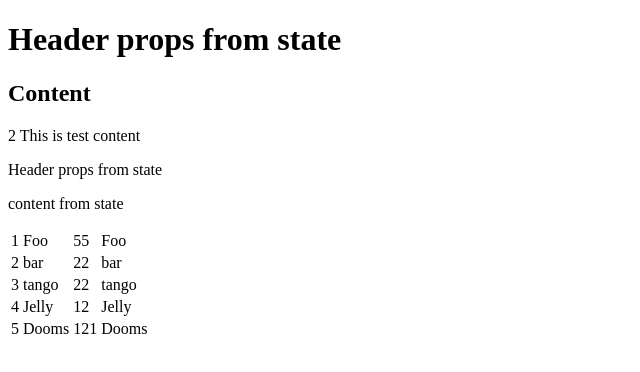
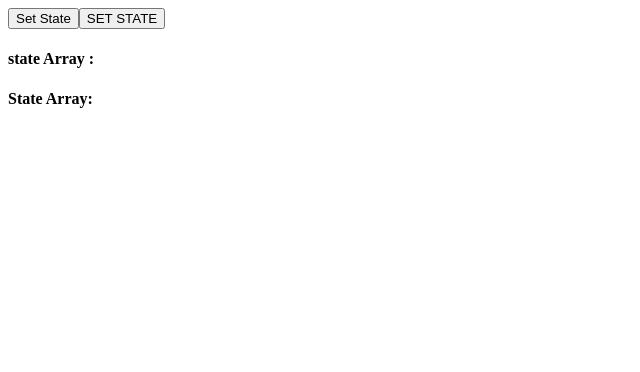
Before and after one commit to artral/ReactApp, a React app: page / in a window 1280 px wide. Shown: the top 372 px of the page, without its empty margins (0-640 px from the left). Built offline with nearby package versions, Linux system fonts and the light colour scheme.

Commit message:
state full ex

```diff
--- a/App.jsx
+++ b/App.jsx
@@ -1,4 +1,6 @@
 import React from 'react';
+import propTypes from 'prop-types'
+
 
 class App extends React.Component {
     constructor(props) {
@@ -10,7 +12,7 @@ class App extends React.Component {
                     { "id": 2, "name": "bar", "age": "22" },
                     { "id": 3, "name": "tango", "age": "22" },
                     { "id": 4, "name": "Jelly", "age": "12" },
-                    { "id": 5, "name": "Dooms", "age": "121" }
+                    { "id": 5, "name": "Belly", "age": "121" }
                 ],
                 header: "Header props from state",
                 content: "content from state"
@@ -20,7 +22,15 @@ class App extends React.Component {
     render() {
         return (
             <div>
-                <Header headerProps={this.state.header} ></Header>
+                <h3>Array: {this.props.propArray}</h3>
+                <h3>Bool: {this.props.propBool ? "True..." : "False..."}</h3>
+                <h3>Func: {this.props.propFunc(3)}</h3>
+                <h3>Number: {this.props.propNumber}</h3>
+                <h3>String: {this.props.propString}</h3>
+                <h3>Object: {this.props.propObject.objectName1}</h3>
+                <h3>Object: {this.props.propObject.objectName2}</h3>
+                <h3>Object: {this.props.propObject.objectName3}</h3>
+
                 <h2>Content</h2>
                 <p data-artral="Name"> {1 + 1} This is test content</p>
                 <p data-artral="Name"> {this.state.header}</p>
@@ -64,5 +74,26 @@ class TableRow extends React.Component {
         )
     }
 }
+App.propTypes =
+    {
+        propArray: propTypes.array.isRequired,
+        propBool: propTypes.bool.isRequired,
+        propFunc: propTypes.func,
+        propNumber: propTypes.number,
+        propString: propTypes.string,
+        propObject: propTypes.object
+    }
+App.defaultProps = {
+    propArray: [1, 2, 3, 4, 5],
+    propBool: true,
+    propFunc: function (e) { return e },
+    propNumber: 1,
+    propString: "String value...",
+    propObject: {
+        objectName1: "objectValue1",
+        objectName2: "objectValue2",
+        objectName3: "objectValue3"
+    }
+}
 
 export default App;
--- /dev/null
+++ b/AppState.jsx
@@ -0,0 +1,31 @@
+import React from 'react';
+import propTypes from 'prop-types'
+
+
+class App extends React.Component {
+    constructor() {
+        super();
+        this.state =
+            {
+                data: [],
+            }
+        this.setStateHandler = this.setStateHandler.bind(this);
+    };
+    setStateHandler() {
+        var item = "set state";
+        var myArray = this.state.data;
+        myArray.push(item);
+        this.setState({ data: myArray });
+    };
+    render() {
+        return (
+            <div>
+                <button onClick={this.setStateHandler}>Set State </button>
+                <button onClick={this.setStateHandler}>SET STATE</button>
+                <h4>state Array : {this.state.data} </h4>
+                <h4>State Array: {this.state.data}</h4>
+            </div>
+        );
+    }
+}
+export default App;
--- a/main.js
+++ b/main.js
@@ -1,4 +1,5 @@
 import React from 'react';
 import ReactDOM from 'react-dom'
 import App from './App.jsx';
-ReactDOM.render(<App/>, document.getElementById('app'));
+import AppStateEx from './AppState.jsx';
+ReactDOM.render(<AppStateEx/>, document.getElementById('app'));
--- a/package.json
+++ b/package.json
@@ -4,7 +4,8 @@
   "description": "",
   "main": "index.js",
   "scripts": {
-  "start": "webpack-dev-server --hot"  },
+    "start": "webpack-dev-server --hot"
+  },
   "author": "",
   "license": "ISC",
   "dependencies": {
@@ -12,6 +13,7 @@
     "babel-loader": "^7.1.2",
     "babel-preset-es2015": "^6.24.1",
     "babel-preset-react": "^6.24.1",
+    "prop-types": "^15.6.0",
     "react": "^16.2.0",
     "react-dom": "^16.2.0",
     "webpack": "^3.11.0",
```
